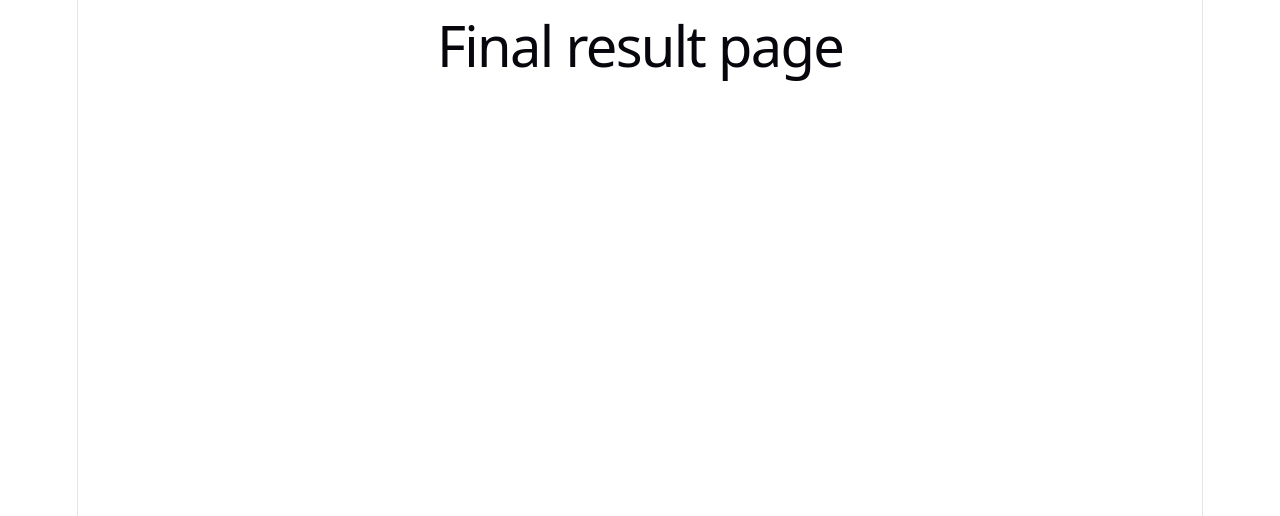
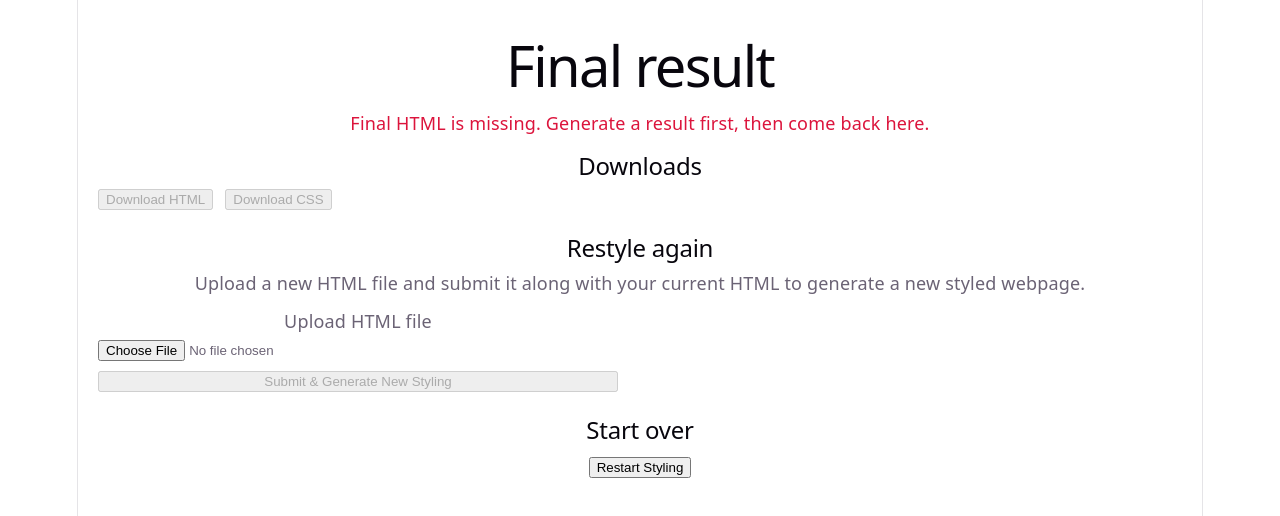
Before and after one commit to Batch-11-1/Hue.ai, a React (Vite) app in the folder client/stylehub/: page /result in a window 1280 px wide. Shown: the top 516 px of the page. Built offline with nearby package versions, Linux system fonts and the light colour scheme.

Commit message:
completed result page

```diff
--- a/client/stylehub/src/pages/Result.jsx
+++ b/client/stylehub/src/pages/Result.jsx
@@ -6,13 +6,191 @@ This page will have 4 main actions.
 4-There should be a button to start over the styling by redirecting the user to the home page and clearing all the data.
 */
 import '../App.css'
+import axios from 'axios'
+import { useMemo, useState } from 'react'
+import { useLocation, useNavigate } from 'react-router-dom'
+
+const RESTYLE_ENDPOINT = 'http://localhost:3001/api/restyle' // TODO: change to your backend route
+
+function extractCssFromHtml(html) {
+  if (!html) return ''
+
+  // Collect inline <style> blocks. If your backend returns CSS separately,
+  // prefer using that instead of extracting.
+  const styleMatches = html.match(/<style[^>]*>([\s\S]*?)<\/style>/gi) || []
+  const extracted = styleMatches
+    .map((block) => block.replace(/^[\s\S]*?<style[^>]*>/i, '').replace(/<\/style>[\s\S]*?$/i, ''))
+    .map((s) => s.trim())
+    .filter(Boolean)
+
+  return extracted.join('\n\n')
+}
+
+function downloadTextFile(filename, content, mimeType) {
+  const blob = new Blob([content], { type: mimeType })
+  const url = URL.createObjectURL(blob)
+
+  const a = document.createElement('a')
+  a.href = url
+  a.download = filename
+  document.body.appendChild(a)
+  a.click()
+  a.remove()
+
+  URL.revokeObjectURL(url)
+}
 
 function Result() {
+  const navigate = useNavigate()
+  const location = useLocation()
+
+  const finalHtmlFromState = location.state?.finalHtml || location.state?.html || location.state?.htmlCode
+  const finalCssFromState = location.state?.finalCss || location.state?.css
+
+  const [uploadFile, setUploadFile] = useState(null)
+  const [isSubmitting, setIsSubmitting] = useState(false)
+  const [error, setError] = useState('')
+
+  const finalCss = useMemo(() => {
+    if (finalCssFromState) return finalCssFromState
+    return extractCssFromHtml(finalHtmlFromState)
+  }, [finalCssFromState, finalHtmlFromState])
+
+  const canDownload = Boolean(finalHtmlFromState && typeof finalHtmlFromState === 'string' && finalHtmlFromState.trim().length > 0)
+
+  async function handleRestyleSubmit(e) {
+    e.preventDefault()
+    setError('')
+
+    if (!canDownload) {
+      setError('Missing final HTML. Please go back and generate a result first.')
+      return
+    }
+
+    if (!uploadFile) {
+      setError('Please choose an HTML file to restyle.')
+      return
+    }
+
+    setIsSubmitting(true)
+    try {
+      const formData = new FormData()
+      formData.append('file', uploadFile)
+      formData.append('htmlCode', finalHtmlFromState)
+
+      const response = await axios.post(RESTYLE_ENDPOINT, formData, {
+        headers: { 'Content-Type': 'multipart/form-data' },
+      })
+
+      const data = response.data || {}
+      const newHtml =
+        data.finalHtml ||
+        data.html ||
+        data.htmlCode ||
+        data.updatedHtml ||
+        data.resultHtml ||
+        data.newHtml ||
+        ''
+      const newCss = data.finalCss || data.css || data.updatedCss || ''
+
+      if (!newHtml) {
+        throw new Error('Server response did not include updated HTML.')
+      }
+
+      navigate('/output', {
+        replace: true,
+        state: {
+          finalHtml: newHtml,
+          finalCss: newCss,
+        },
+      })
+    } catch (err) {
+      setError(err?.response?.data?.message || err?.message || 'Restyle request failed.')
+    } finally {
+      setIsSubmitting(false)
+    }
+  }
+
+  function handleDownloadHtml() {
+    if (!canDownload) return
+    downloadTextFile('final.html', finalHtmlFromState, 'text/html;charset=utf-8')
+  }
+
+  function handleDownloadCss() {
+    const css = (finalCss || '').trim()
+    if (!css) {
+      setError('No CSS found to download (expected <style> blocks or `finalCss` from the server).')
+      return
+    }
+    downloadTextFile('styles.css', css, 'text/css;charset=utf-8')
+  }
+
+  function handleStartOver() {
+    // “Clearing all data” here means: return to the home route without passing any state.
+    navigate('/', { replace: true })
+  }
 
   return (
-    <>
-      <h1>Final result page</h1>
-    </>
+    <div style={{ padding: 20 }}>
+      <h1>Final result</h1>
+
+      {!canDownload ? (
+        <div style={{ color: 'crimson' }}>
+          Final HTML is missing. Generate a result first, then come back here.
+        </div>
+      ) : null}
+
+      <section style={{ marginTop: 16 }}>
+        <h2>Downloads</h2>
+        <div style={{ display: 'flex', gap: 12, flexWrap: 'wrap' }}>
+          <button type="button" onClick={handleDownloadHtml} disabled={!canDownload}>
+            Download HTML
+          </button>
+          <button type="button" onClick={handleDownloadCss} disabled={!canDownload}>
+            Download CSS
+          </button>
+        </div>
+      </section>
+
+      <section style={{ marginTop: 24 }}>
+        <h2>Restyle again</h2>
+        <p style={{ marginTop: 6 }}>
+          Upload a new HTML file and submit it along with your current HTML to generate a new styled webpage.
+        </p>
+
+        <form onSubmit={handleRestyleSubmit} style={{ marginTop: 12 }}>
+          <div style={{ display: 'flex', flexDirection: 'column', gap: 10, maxWidth: 520 }}>
+            <label>
+              Upload HTML file
+              <input
+                style={{ display: 'block', marginTop: 6 }}
+                type="file"
+                accept=".html,.ejs,.jsx,.js,.txt"
+                onChange={(e) => setUploadFile(e.target.files?.[0] || null)}
+                disabled={isSubmitting}
+              />
+            </label>
+
+            <button type="submit" disabled={isSubmitting || !uploadFile || !canDownload}>
+              {isSubmitting ? 'Generating…' : 'Submit & Generate New Styling'}
+            </button>
+          </div>
+        </form>
+
+        {error ? (
+          <div style={{ color: 'crimson', marginTop: 10 }}>
+            {error}
+          </div>
+        ) : null}
+      </section>
+
+      <section style={{ marginTop: 24 }}>
+        <h2>Start over</h2>
+        <button type="button" onClick={handleStartOver}>
+          Restart Styling
+        </button>
+      </section>
+    </div>
   )
 }
 
```
Also changed, not shown: 1 other file (tests, documents, lock files or other folders).
